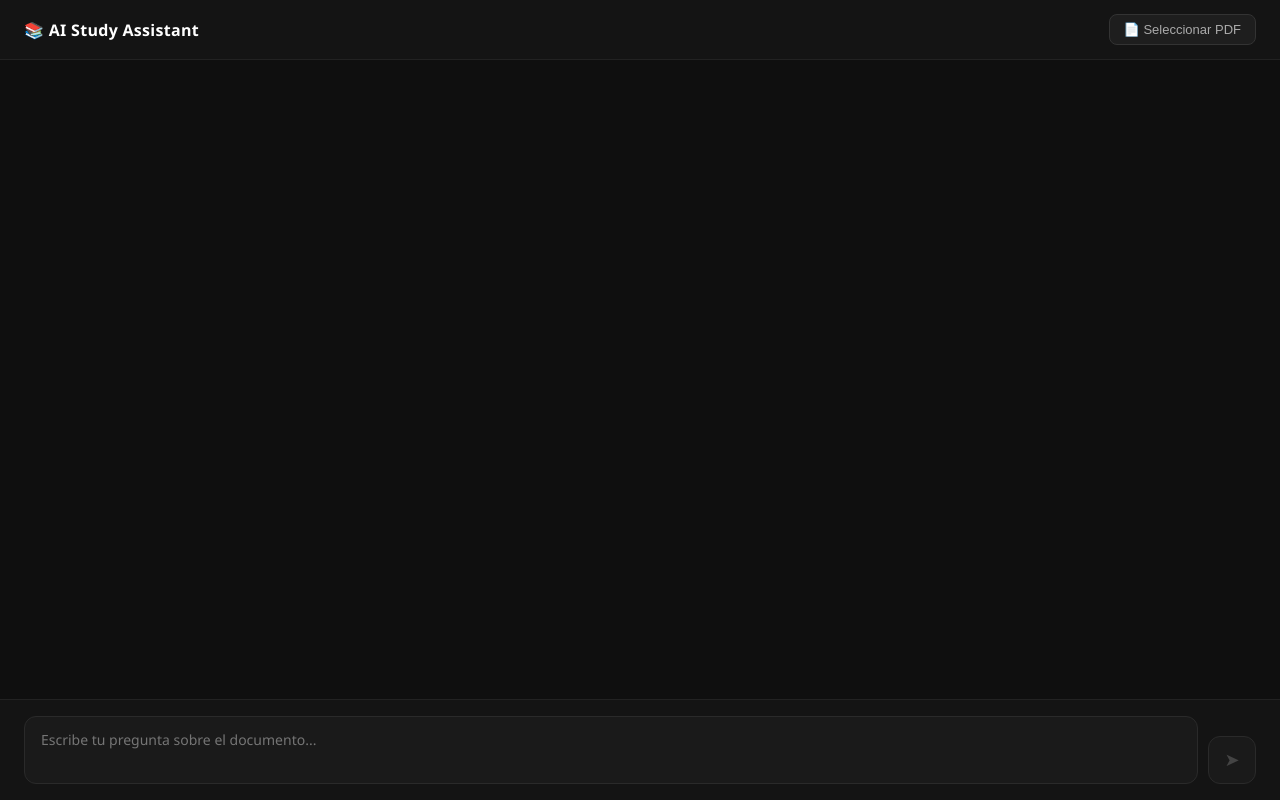
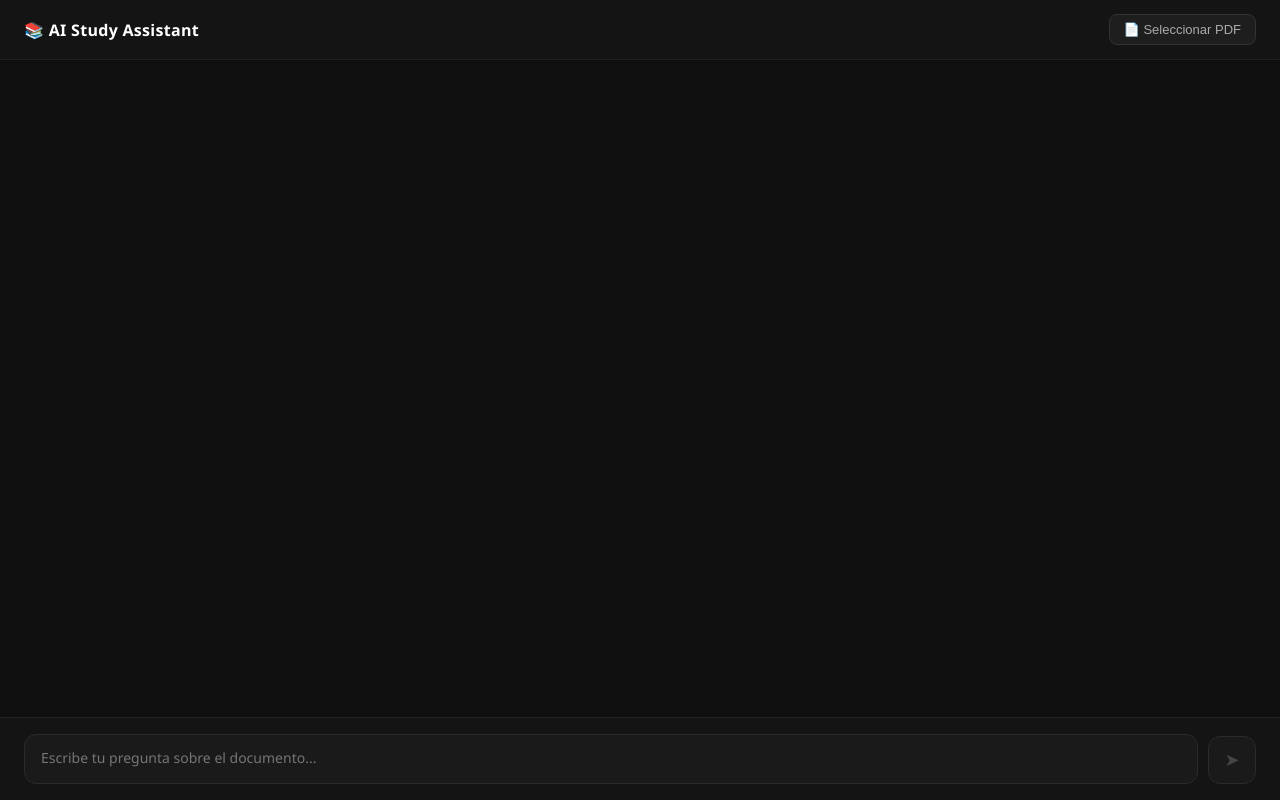
Before and after one commit to GIGIPRA20022002/ai-study-assistant, a React (Vite) app in the folder frontend-react/: page / in a window 1280 px wide. Built offline with nearby package versions, Linux system fonts and the light colour scheme.

Commit message:
Mejorando la UI

```diff
--- a/frontend-react/src/App.css
+++ b/frontend-react/src/App.css
@@ -135,8 +135,8 @@ body {
   font-size: 14px;
   font-family: inherit;
   resize: none;
-  min-height: 40px;
-  max-height: 95px;
+  min-height: 20px;
+  max-height: 50px;
   outline: none;
   transition: border-color 0.2s;
   line-height: 1.5;
```
